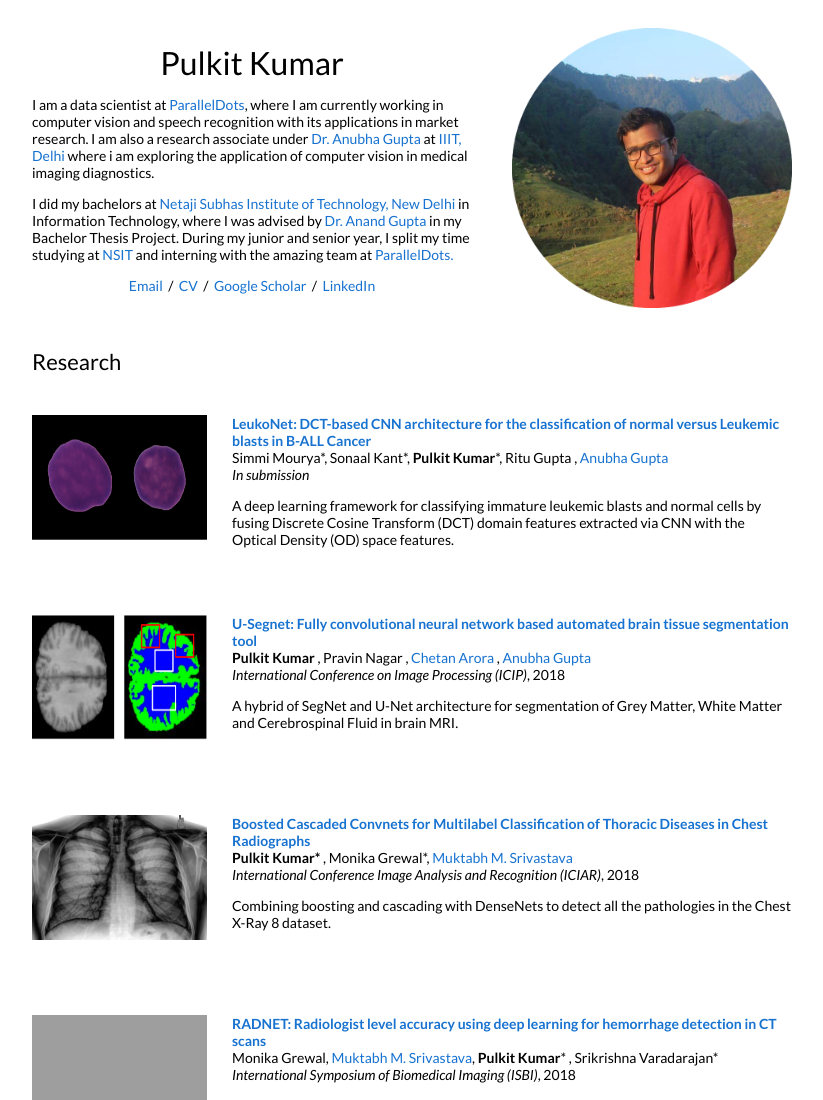
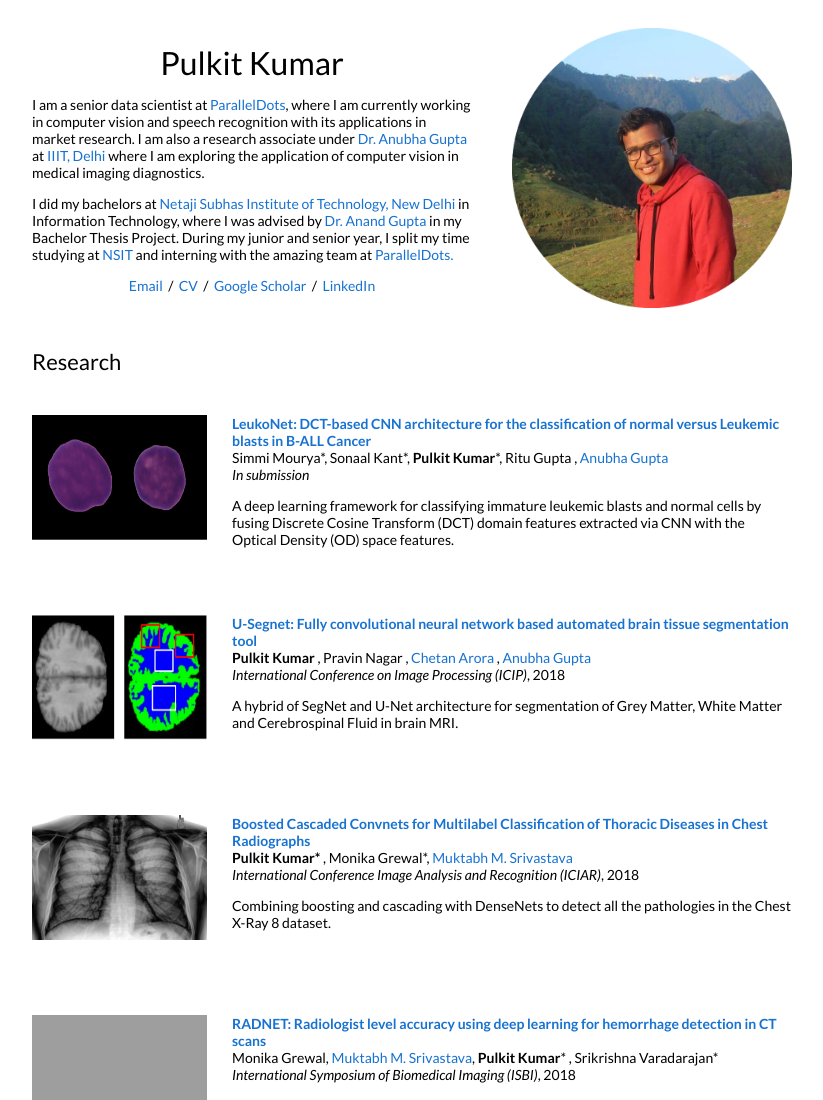
Before and after one commit to pulkitkumar95/pulkitkumar95.github.io, a plain HTML site: page index.html in a window 1280 px wide. Shown: the top 1100 px of the page, without its empty margins (228-1051 px from the left). Drawn offline with Linux system fonts and the light colour scheme; grey boxes are pictures that could not be loaded.

Commit message:
corrcted typo

```diff
--- a/index.html
+++ b/index.html
@@ -73,7 +73,7 @@
         <p align="center">
           <name>Pulkit Kumar</name>
         </p>
-        <p>I am a data scientist at <a href="https://paralleldots.xyz/">ParallelDots</a>, where I am currently working in computer vision and speech recognition with its applications in market research. I am also a research associate under <a href="https://www.iiitd.ac.in/anubha"> Dr. Anubha Gupta </a> at <a href="https://www.iiitd.ac.in"> IIIT, Delhi </a> where i am exploring the application of computer vision in medical imaging diagnostics.
+        <p>I am a senior data scientist at <a href="https://paralleldots.xyz/">ParallelDots</a>, where I am currently working in computer vision and speech recognition with its applications in market research. I am also a research associate under <a href="https://www.iiitd.ac.in/anubha"> Dr. Anubha Gupta </a> at <a href="https://www.iiitd.ac.in"> IIIT, Delhi </a> where I am exploring the application of computer vision in medical imaging diagnostics.
         </p>
         <p>
           I did my bachelors at <a href="http://www.nsit.ac.in"> Netaji Subhas Institute of Technology, New Delhi </a> in Information Technology, where I was advised by <a href="http://www.nsit.ac.in/faculty/ag/"> Dr. Anand Gupta </a> in my Bachelor Thesis Project. During my junior and senior year, I split my time studying at <a href="http://www.nsit.ac.in"> NSIT </a> and interning with the amazing team at <a href="https://paralleldots.xyz/">ParallelDots.
```
